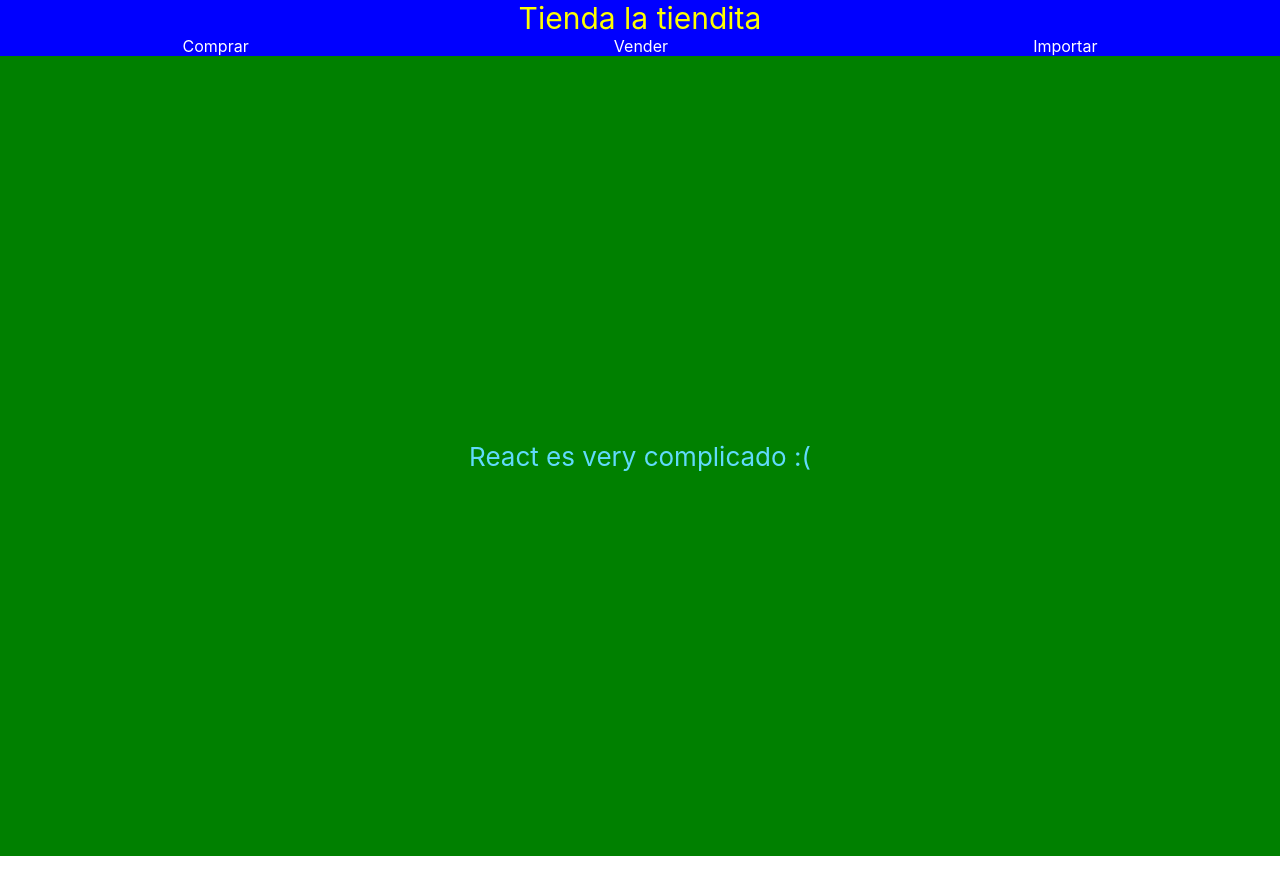
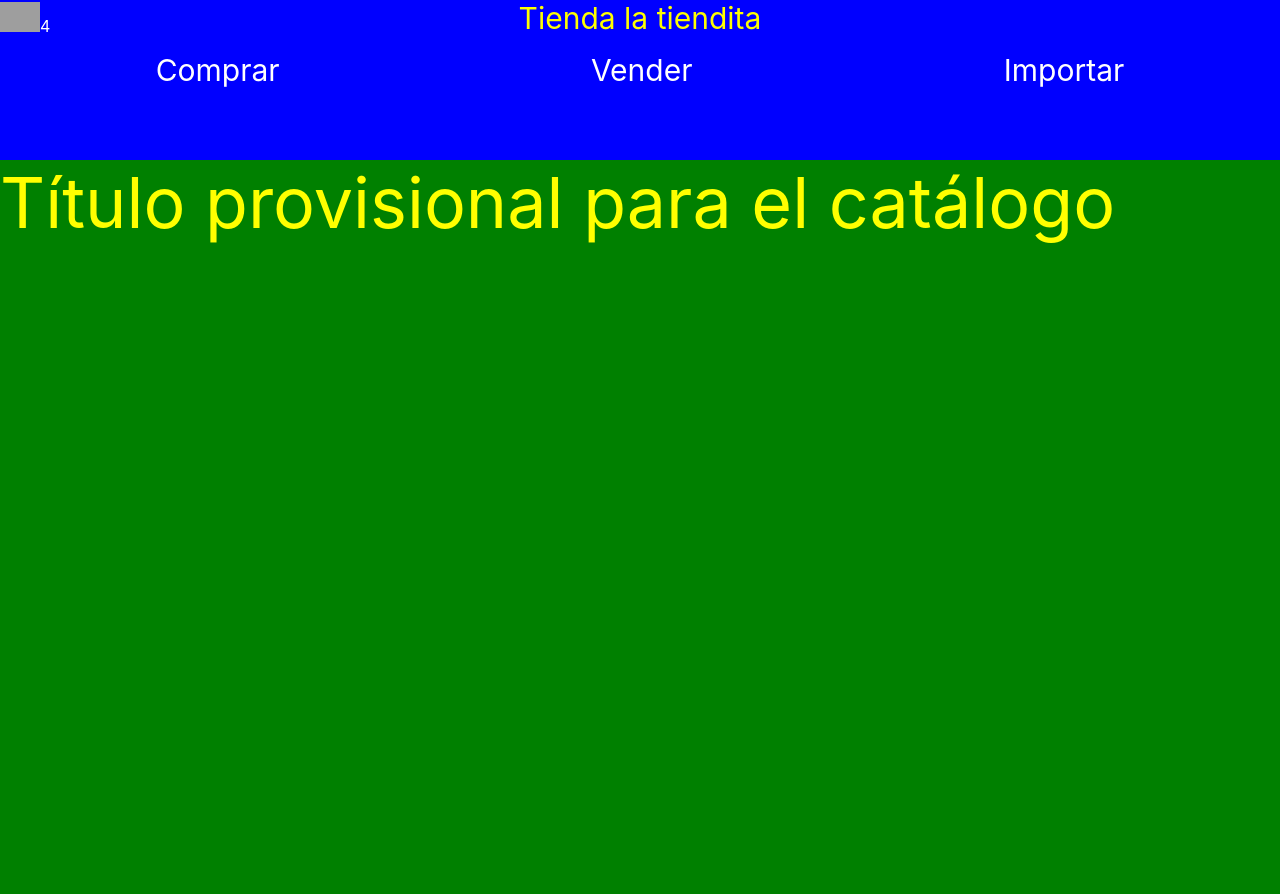
Before and after one commit to Ale2301/Romero-Ecommerce, a React (Create React App) app: page / in a window 1280 px wide. Shown: the top 894 px of the page. Before the commit the page ends 856 px from the top, so only its background shows below. Built offline with nearby package versions, Linux system fonts and the light colour scheme; grey boxes are pictures that could not be loaded.

Commit message:
fourth commit

```diff
--- a/src/App.css
+++ b/src/App.css
@@ -1,23 +1,4 @@
-.App-header {
+#body{
   background-color: green;
   min-height: 100vh;
-  display: flex;
-  flex-direction: column;
-  align-items: center;
-  justify-content: center;
-  font-size: calc(10px + 2vmin);
-  color: white;
 }
-
-.hola {
-  color: #61dafb;
-}
-
-@keyframes App-logo-spin {
-  from {
-    transform: rotate(0deg);
-  }
-  to {
-    transform: rotate(360deg);
-  }
-}
--- a/src/App.js
+++ b/src/App.js
@@ -1,12 +1,13 @@
 import './App.css';
+import ItemListContainer from './components/ItemListContainer/ItemListContainer';
 import NavBar from './components/NavBar/NavBar';
 function App() {
   return (
-    <div className="App">
-      <NavBar />
-      <header className="App-header">
-        <div className="hola">React es very complicado :(</div>
-      </header>
+    <div>
+      <NavBar/>
+      <div id = "body">
+        <ItemListContainer/>
+      </div>
     </div>
   );
 }
--- /dev/null
+++ b/src/components/ItemListContainer/ItemListContainer.css
@@ -0,0 +1,7 @@
+#catalogo{
+    color: yellow;
+    font-size: 70px;
+}
+#catalogo:hover{
+    color: white;
+}
--- /dev/null
+++ b/src/components/ItemListContainer/ItemListContainer.js
@@ -0,0 +1,10 @@
+import "./ItemListContainer.css"
+
+const ItemListContainer = () =>{
+    return(
+        <div>
+            <div id = "catalogo">Título provisional para el catálogo</div>
+        </div>
+    )
+}
+export default ItemListContainer
--- /dev/null
+++ b/src/components/NavBar/CartWidget.js
@@ -0,0 +1,11 @@
+import './NavBar.css'
+const CartWidget = () =>{
+    return(
+        <div>
+            <img id = "logo" src = {require('../../img/Carrito.ico')}  alt="carrito"/>
+            <p class="logoAcompaña">4</p>
+        </div>
+        /*logoAcompaña va a ser el futuro contador :)*/
+    )
+}
+export default CartWidget
--- a/src/components/NavBar/NavBar.css
+++ b/src/components/NavBar/NavBar.css
@@ -1,5 +1,18 @@
 #navBar{
     background-color: blue;
+    min-height: 20vh;
+}
+#mainHeader{
+    display: grid;
+    grid-template-columns: 1fr 1fr 1fr;
+}
+#logo{
+    width: 40px;
+    display: inline-block;
+}
+.logoAcompaña{
+    color: white;
+    display: inline-block;
 }
 .tienda{
     font-size: 30px;
@@ -11,6 +24,7 @@
     justify-content: space-around;
 }
 .button{
+    font-size: 30px;
     transition: 0.1s;
     display: inline-block;
     text-decoration: none;
@@ -18,6 +32,6 @@
 }
 .button:hover{
     transition: 0.5s;
-    font-size: 20px;
+    font-size: 50px;
     color: red;
 }
--- a/src/components/NavBar/NavBar.js
+++ b/src/components/NavBar/NavBar.js
@@ -1,8 +1,12 @@
+import CartWidget from './CartWidget'
 import './NavBar.css'
 const NavBar = () => {
     return(
         <nav id = "navBar">
-            <div className = "tienda">Tienda la tiendita</div>
+            <div id = "mainHeader">
+                <CartWidget/>
+                <div className = "tienda">Tienda la tiendita</div>
+            </div>
             <div id = "ordenNavBar">
                 <a href = "#navBar" className = "button buttonUno">Comprar</a>
                 <a href = "#navBar" className = "button buttonDos">Vender</a>
```
Also changed, not shown: 1 other file (tests, documents, lock files or other folders).
